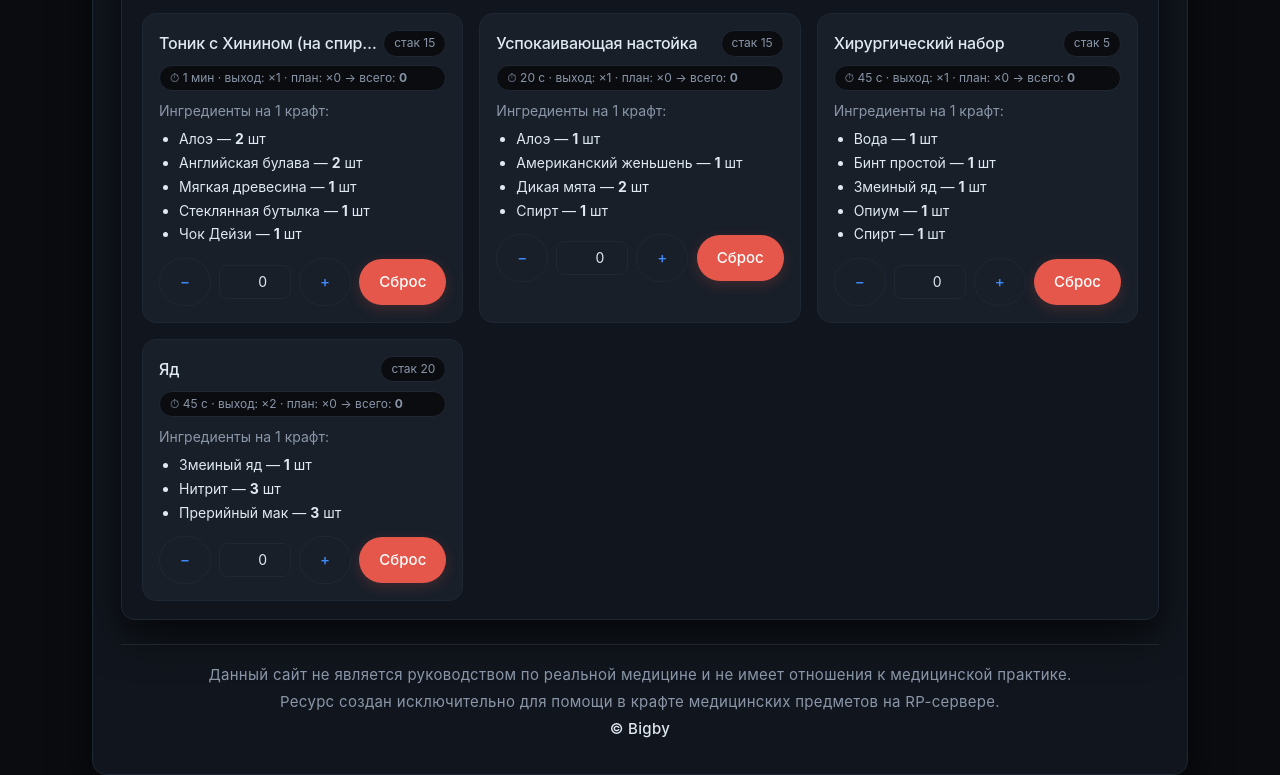
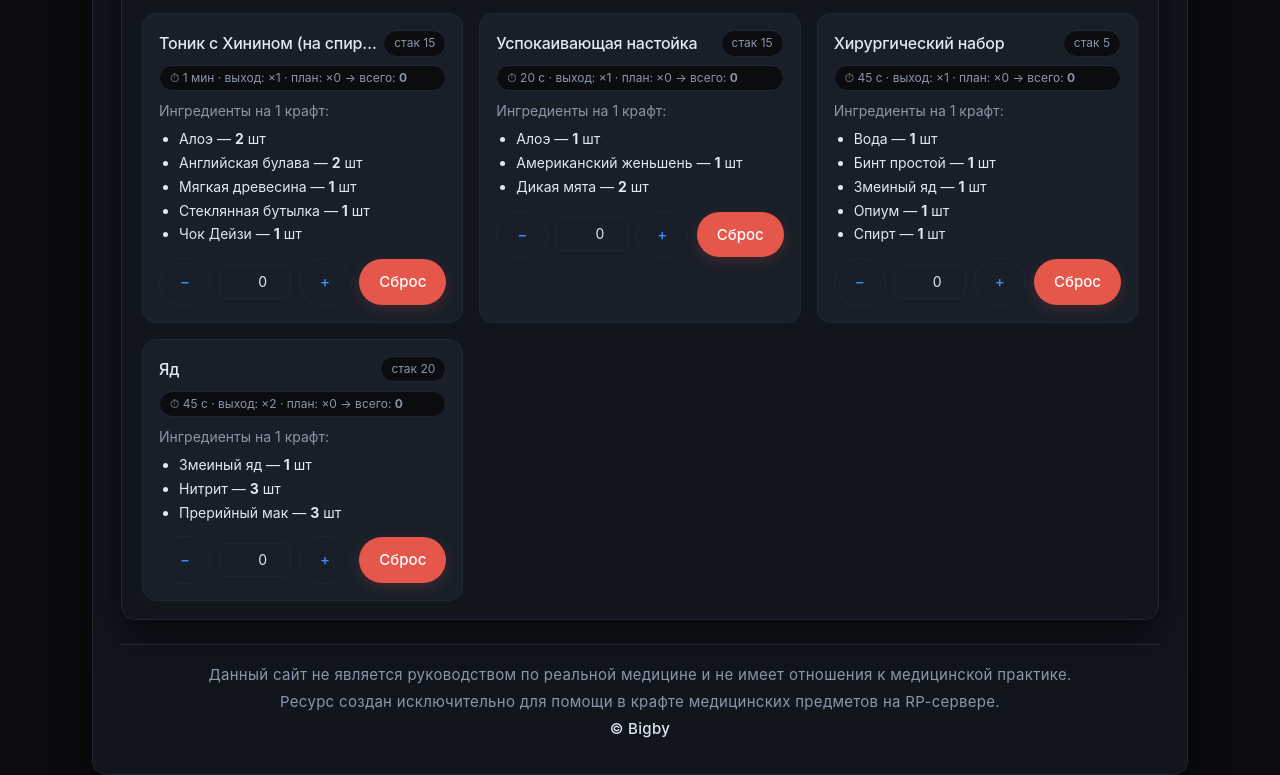
Before and after one commit to Bigbyhate/Bigby, a plain HTML site: page index.html in a window 1280 px wide. Shown: the part 3198-3973 px from the top of the page. Drawn offline with Linux system fonts and the light colour scheme.

Commit message:
Update index.html

```diff
--- a/index.html
+++ b/index.html
@@ -99,7 +99,7 @@
       overflow: hidden;
     }
 
-    /* ===== ПРОСТОЙ ТЁМНЫЙ БАННЕР (без картинки) ===== */
+    /* ===== ПРОСТОЙ ТЁМНЫЙ БАННЕР ===== */
     .hero {
       position: relative;
       width: 100%;
@@ -111,7 +111,6 @@
       border-bottom: 1px solid var(--line);
       overflow: hidden;
     }
-    /* декоративное свечение и тонкие линии */
     .hero::before {
       content: '';
       position: absolute;
@@ -685,7 +684,7 @@
       {name:"Алоэ",qty:2,unit:"шт"},{name:"Английская булава",qty:2,unit:"шт"},{name:"Мягкая древесина",qty:1,unit:"шт"},
       {name:"Стеклянная бутылка",qty:1,unit:"шт"},{name:"Чок Дейзи",qty:1,unit:"шт"}]},
     {id:"nast-uspokaiv", name:"Успокаивающая настойка", output:1, stack:15, timeSec:20, ing:[
-      {name:"Алоэ",qty:1,unit:"шт"},{name:"Американский женьшень",qty:1,unit:"шт"},{name:"Дикая мята",qty:2,unit:"шт"},{name:"Спирт",qty:1,unit:"шт"}]},
+      {name:"Алоэ",qty:1,unit:"шт"},{name:"Американский женьшень",qty:1,unit:"шт"},{name:"Дикая мята",qty:2,unit:"шт"}]},
     {id:"hirurg-nabor", name:"Хирургический набор", output:1, stack:5, timeSec:45, ing:[
       {name:"Вода",qty:1,unit:"шт"},{name:"Бинт простой",qty:1,unit:"шт"},{name:"Змеиный яд",qty:1,unit:"шт"},{name:"Опиум",qty:1,unit:"шт"},{name:"Спирт",qty:1,unit:"шт"}]},
     {id:"yad", name:"Яд", output:2, stack:20, timeSec:45, ing:[
```
